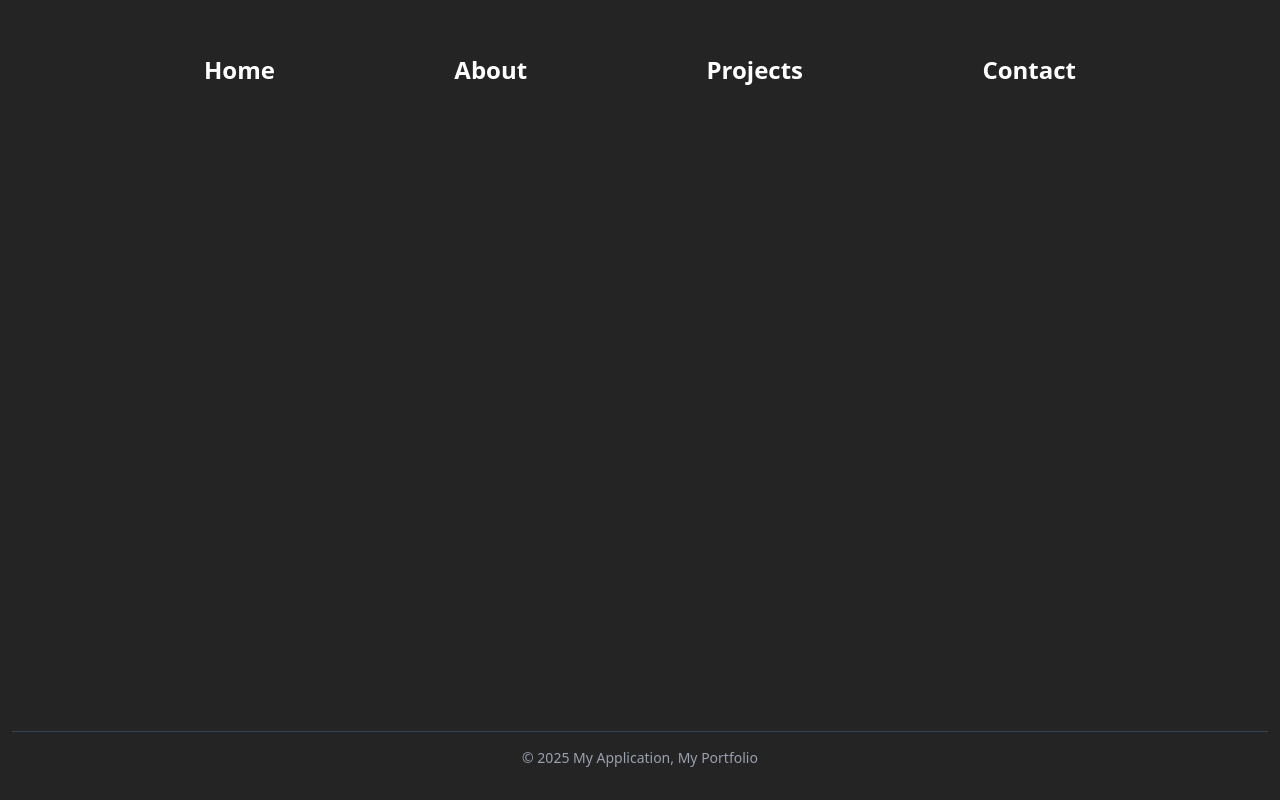
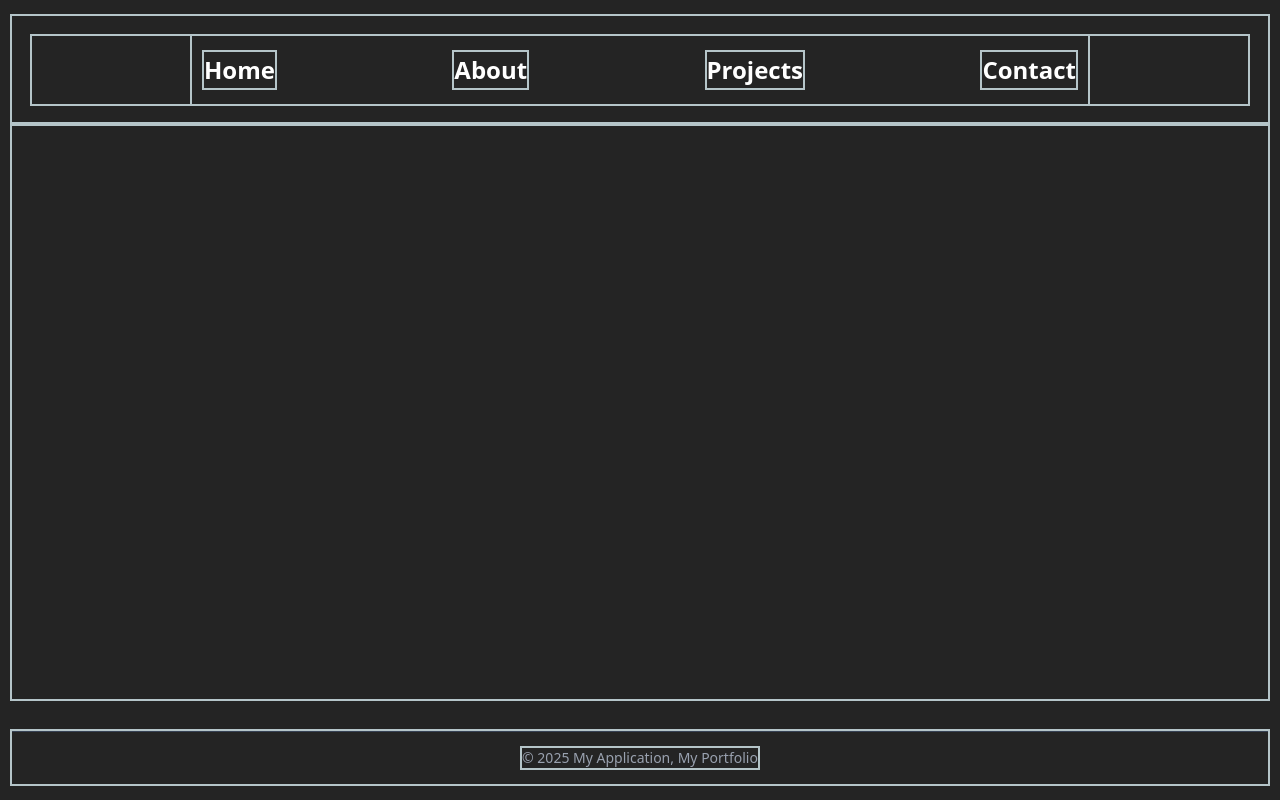
Before and after one commit to Omid2831/portfolio-visionary, a React (Vite) app: page / in a window 1280 px wide. Built offline with nearby package versions, Linux system fonts and the light colour scheme.

Commit message:
test: outline the border for debugging reasons

```diff
--- a/src/styles/index.css
+++ b/src/styles/index.css
@@ -1,8 +1,12 @@
-@import 'tailwindcss';
+@import "tailwindcss";
 @import "tw-animate-css";
 
 @custom-variant dark (&:is(.dark *));
 
+/* Debug outline for all elements - keep at the end for highest specificity */
+* {
+  outline: 2px solid rgb(181, 197, 201) !important; /* For debugging purposes, can be removed later */
+}
 :root {
   font-family: system-ui, Avenir, Helvetica, Arial, sans-serif;
   line-height: 1.5;
```
